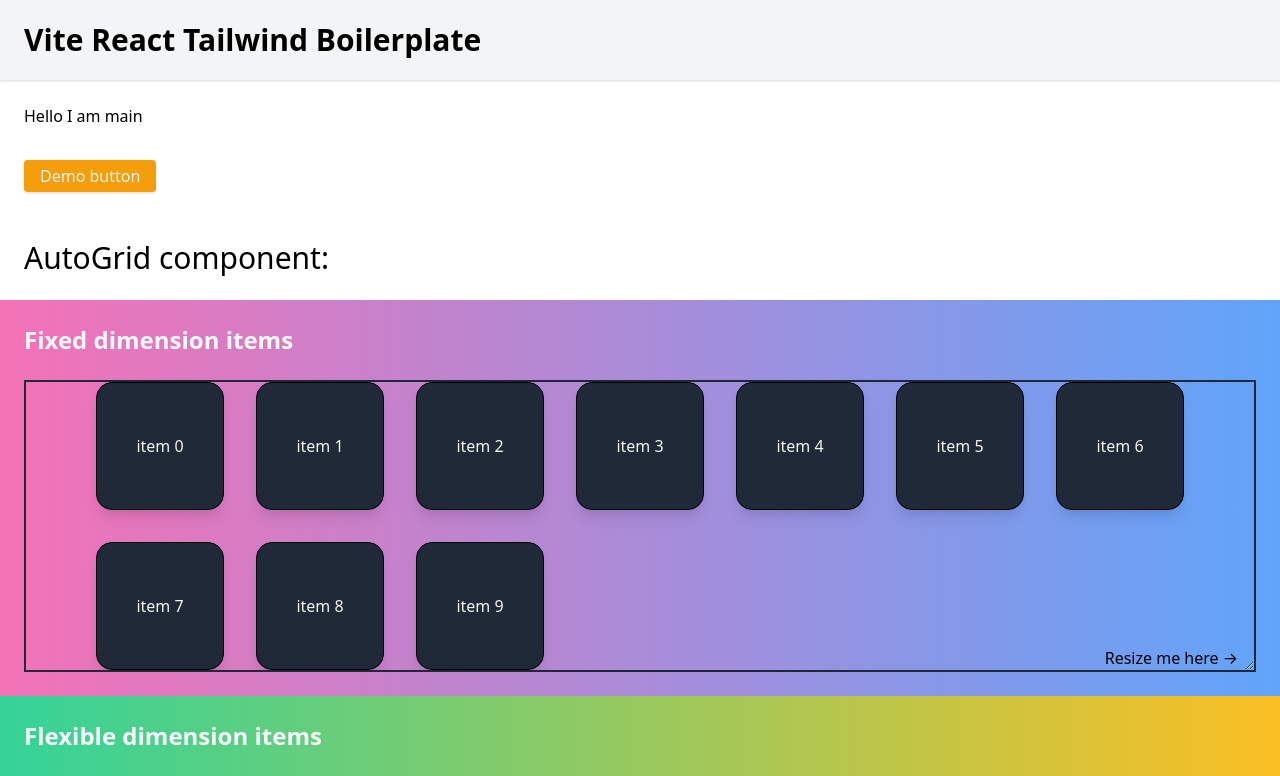
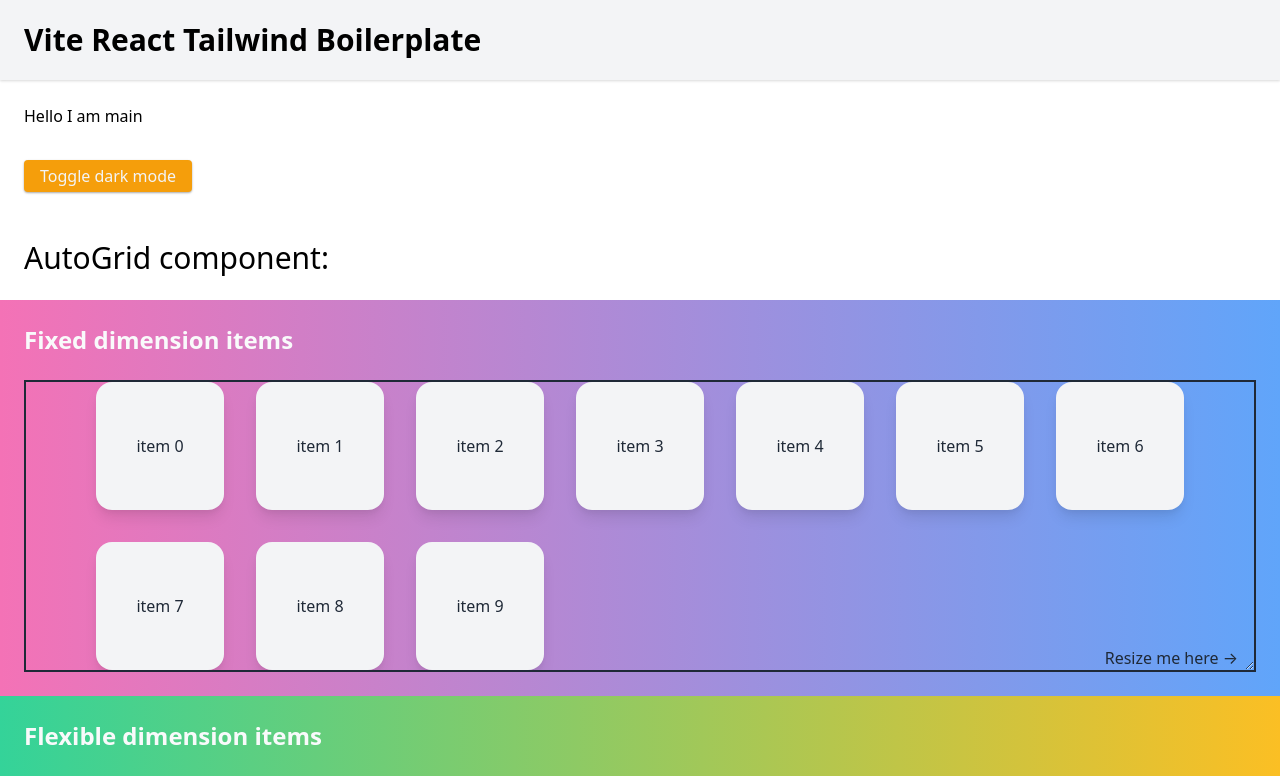
Before and after one commit to Rutabadev/vite-react-tailwind-boilerplate, a React (Vite) app: page / in a window 1280 px wide. Shown: the top 776 px of the page. Built offline with nearby package versions, Linux system fonts and the light colour scheme.

Commit message:
dark mode

```diff
--- a/src/App.tsx
+++ b/src/App.tsx
@@ -1,27 +1,51 @@
-import React from 'react';
+import React, { useState } from 'react';
 import './App.css';
 import { Footer } from './Footer';
 import { Header } from './Header';
 import { AutoGrid } from './utils/AutoGrid';
 
 function App() {
+   const [isDarkMode, setIsDarkMode] = useState(
+      localStorage.theme === 'dark' ||
+         (!('theme' in localStorage) && window.matchMedia('(prefers-color-scheme: dark)').matches)
+   );
+
+   const toggleDarkMode = () => {
+      const newIsDarkMode = !isDarkMode;
+      setIsDarkMode(newIsDarkMode);
+      localStorage.setItem('theme', newIsDarkMode ? 'dark' : 'light');
+   };
+
    const itemList = Array(10)
       .fill(null)
       .map((x, i) => (
          <div
             key={i}
-            className="h-32 w-full bg-gray-800 text-gray-100 border border-black shadow-lg rounded-2xl grid place-items-center resize"
+            className="h-32 w-full bg-gray-100 dark:bg-gray-800 text-gray-800 dark:text-gray-100 transition-colors shadow-lg rounded-2xl grid place-items-center"
          >
             item {i}
          </div>
       ));
    return (
-      <div className="App h-screen flex flex-col">
+      <div className={isDarkMode ? 'dark' : ''}>
+         <div className="h-screen dark:text-gray-100 flex flex-col">
             <Header />
-         <main className="flex-grow">
+            <main className="flex-grow dark:bg-gray-800 transition-colors">
                <div className="p-6 space-y-8">
                   <p>Hello I am main</p>
-               <button className="btn">Demo button</button>
+                  <button
+                     className="btn"
+                     onClick={toggleDarkMode}
+                     onContextMenu={(e) => {
+                        e.preventDefault();
+                        if (confirm('Do you want to reset theme preference to system default ?')) {
+                           localStorage.removeItem('theme');
+                           setIsDarkMode(window.matchMedia('(prefers-color-scheme: dark)').matches);
+                        }
+                     }}
+                  >
+                     Toggle dark mode
+                  </button>
                </div>
                <section>
                   <h2 className="p-6 text-3xl">AutoGrid component:</h2>
@@ -48,6 +72,7 @@
             </main>
             <Footer />
          </div>
+      </div>
    );
 }
 
--- a/src/Header.tsx
+++ b/src/Header.tsx
@@ -1,7 +1,7 @@
 import React from 'react';
 
 export const Header = () => (
-   <header className="bg-gray-100 h-20 flex items-center p-6 shadow">
+   <header className="bg-gray-100 dark:bg-gray-900 transition-colors h-20 flex items-center p-6 shadow">
       <h2 className="text-3xl font-bold">Vite React Tailwind Boilerplate</h2>
    </header>
 );
--- a/src/tailwind.css
+++ b/src/tailwind.css
@@ -4,18 +4,20 @@
 
 @layer components {
    .btn {
-      @apply px-4 py-1 rounded bg-brand-500 text-gray-100 shadow transform-gpu;
+      @apply px-4 py-1 rounded bg-brand-500 text-gray-100 transition-all transform-gpu;
+      box-shadow: 0 1px 3px rgba(0, 0, 0, 0.12), 0 1px 2px rgba(0, 0, 0, 0.24);
+      @apply outline-none;
 
+      &:hover,
       &:focus {
+         box-shadow: 0 3px 6px rgba(0, 0, 0, 0.16), 0 3px 6px rgba(0, 0, 0, 0.23);
+         @apply bg-yellow-600;
          @apply outline-none;
       }
 
-      &:hover {
-         @apply bg-yellow-600;
-      }
-
       &:active {
-         @apply shadow-sm translate-y-px;
+         box-shadow: 0 1px 3px rgba(0, 0, 0, 0.12), 0 1px 2px rgba(0, 0, 0, 0.24);
+         transform: translate3d(0, 0.05rem, 0);
       }
    }
 }
--- a/src/utils/AutoGrid.tsx
+++ b/src/utils/AutoGrid.tsx
@@ -17,7 +17,7 @@
          style={{ gridTemplateColumns: `repeat(auto-fit, ${flexibleItems ? `minmax(${itemWidth}, 1fr)` : itemWidth}` }}
       >
          {children}
-         <p className="absolute bottom-0 right-4">Resize me here →</p>
+         <p className="absolute bottom-0 right-4 text-gray-800">Resize me here →</p>
       </div>
    );
 };
--- a/tailwind.config.js
+++ b/tailwind.config.js
@@ -2,7 +2,7 @@
 
 module.exports = {
    purge: ['./src/**/*.{js,jsx,ts,tsx}', './index.html'],
-   darkMode: false, // or 'media' or 'class'
+   darkMode: 'class', // or 'media' or false
    theme: {
       extend: {
          colors: {
```
Lines whose indentation alone changed are shown as unchanged.
